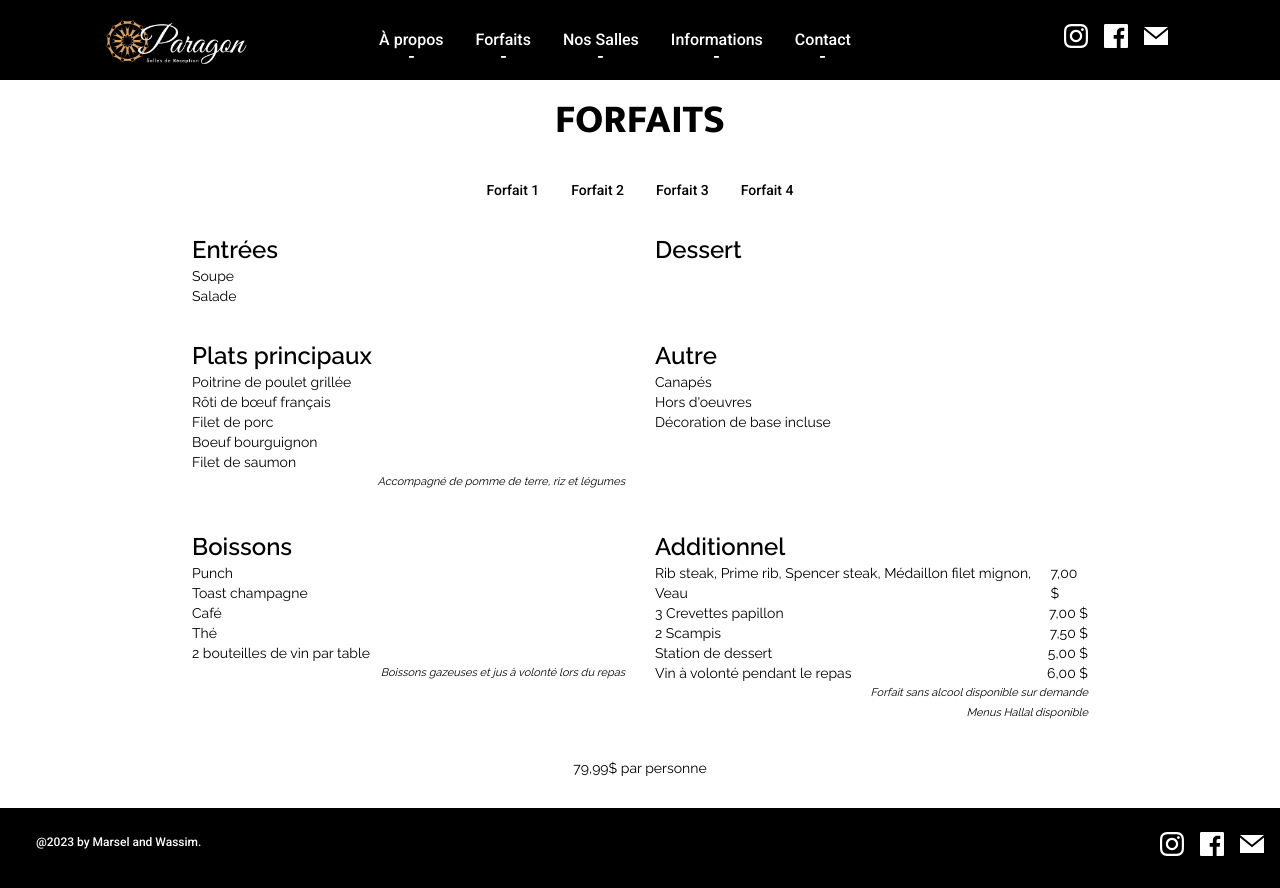
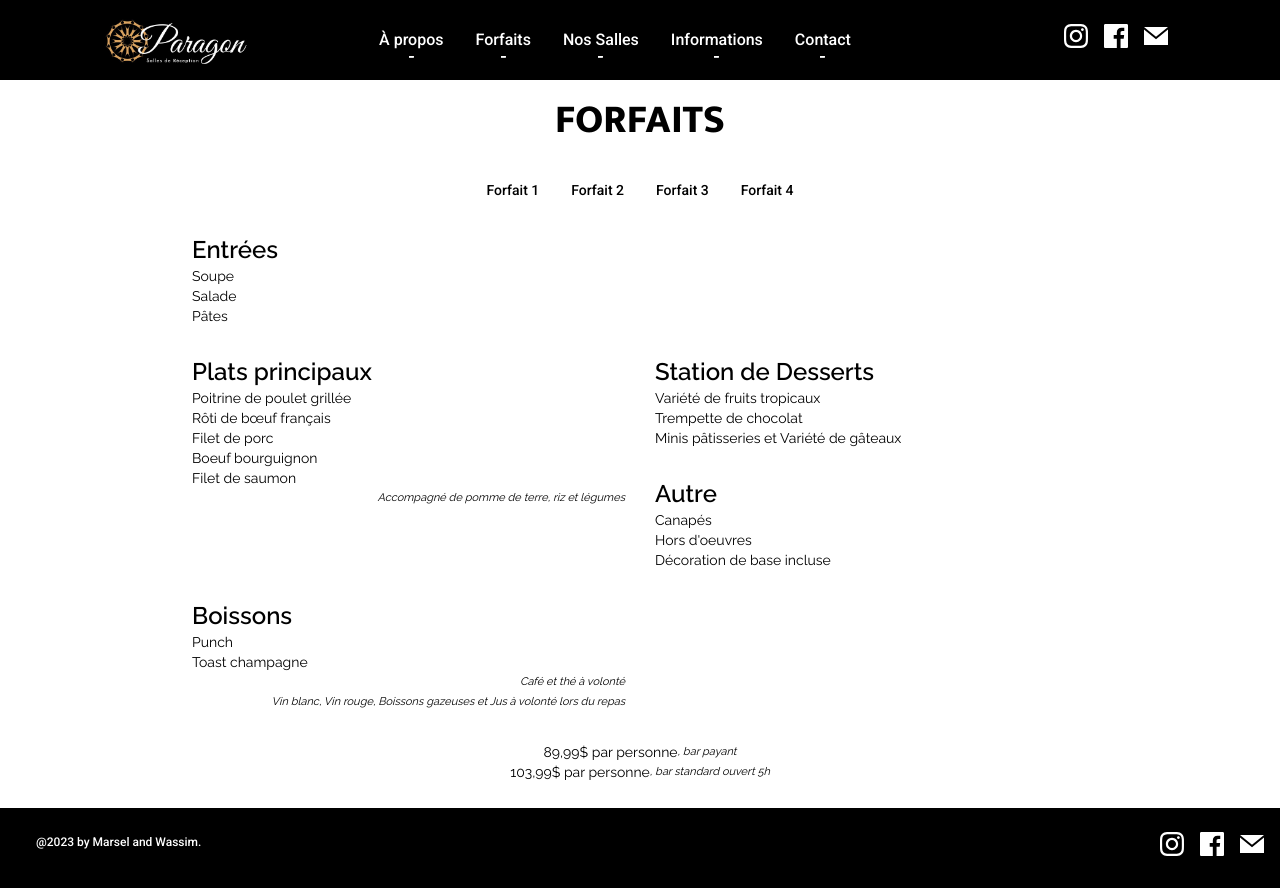
Before and after one commit to Mbaka11/Paragaon, an Angular app in the folder client/: page /#/forfaits in a window 1280 px wide. Built offline with nearby package versions, Linux system fonts and the light colour scheme.

Commit message:
forfait deux

```diff
--- a/client/src/app/app.module.ts
+++ b/client/src/app/app.module.ts
@@ -16,6 +16,7 @@ import { ForfaitOneComponent } from './components/forfait-one/forfait-one.compon
 import { HeadbarComponent } from './components/headbar/headbar.component';
 import { ForfaitPageComponent } from './pages/forfait-page/forfait-page.component';
 import { NosSallesPageComponent } from './pages/nos-salles-page/nos-salles-page.component';
+import { ForfaitTwoComponent } from './components/forfait-two/forfait-two.component';
 
 /**
  * Main module that is used in main.ts.
@@ -36,6 +37,7 @@ import { NosSallesPageComponent } from './pages/nos-salles-page/nos-salles-page.
         NosSallesPageComponent,
         ForfaitPageComponent,
         ForfaitOneComponent,
+        ForfaitTwoComponent,
     ],
     imports: [AppMaterialModule, AppRoutingModule, BrowserAnimationsModule, BrowserModule, FormsModule, HttpClientModule],
     providers: [],
--- /dev/null
+++ b/client/src/app/components/forfait-two/forfait-two.component.html
@@ -0,0 +1,46 @@
+<div id="grid-container">
+    <div id="entry">
+        <h1>Entrées</h1>
+        <p>Soupe</p>
+        <p>Salade</p>
+        <p>Pâtes</p>
+    </div>
+    <div id="main-course">
+        <h1>Plats principaux</h1>
+        <p>Poitrine de poulet grillée</p>
+        <p>Rôti de bœuf français</p>
+        <p>Filet de porc</p>
+        <p>Boeuf bourguignon</p>
+        <p>Filet de saumon</p>
+        <p class="note-text">Accompagné de pomme de terre, riz et légumes</p>
+    </div>
+    <div id="dessert">
+        <h1>Station de Desserts</h1>
+        <p>Variété de fruits tropicaux</p>
+        <p>Trempette de chocolat</p>
+        <p>Minis pâtisseries et Variété de gâteaux</p>
+    </div>
+    <div id="drinks">
+        <h1>Boissons</h1>
+        <p>Punch</p>
+        <p>Toast champagne</p>
+        <p class="note-text">Café et thé à volonté</p>
+        <p class="note-text">Vin blanc, Vin rouge, Boissons gazeuses et Jus à volonté lors du repas</p>
+    </div>
+    <div id="other">
+        <h1>Autre</h1>
+        <p>Canapés</p>
+        <p>Hors d'oeuvres</p>
+        <p>Décoration de base incluse</p>
+    </div>
+    <div id="price">
+        <div class="flex-row">
+            <p>89,99$ par personne</p>
+            <p class="note-text">, bar payant</p>
+        </div>
+        <div class="flex-row">
+            <p>103,99$ par personne</p>
+            <p class="note-text">, bar standard ouvert 5h</p>
+        </div>
+    </div>
+</div>
--- /dev/null
+++ b/client/src/app/components/forfait-two/forfait-two.component.scss
@@ -0,0 +1,72 @@
+#grid-container {
+    box-sizing: border-box;
+    width: 100%;
+    height: 75vh;
+    display: grid;
+    padding: 2% 15%;
+    grid-template-areas:
+        'entry entry'
+        'main-course dessert'
+        'main-course other'
+        'drinks -'
+        'price price';
+    grid-template-columns: repeat(2, minmax(0, 1fr));
+    grid-gap: 30px;
+}
+
+#entry {
+    grid-area: entry;
+}
+
+#main-course {
+    grid-area: main-course;
+}
+
+#drinks {
+    grid-area: drinks;
+}
+
+#dessert {
+    grid-area: dessert;
+}
+
+#other {
+    grid-area: other;
+}
+
+#additional {
+    grid-area: additional;
+}
+
+#price {
+    grid-area: price;
+    // text-align: center;
+    display: flex;
+    flex-direction: column;
+    align-items: center;
+}
+
+.additional-item-container {
+    display: flex;
+    justify-content: space-between;
+}
+
+.note-text {
+    font-size: 11px;
+    text-align: end;
+    font-style: italic;
+}
+
+.flex-row {
+    display: flex;
+}
+
+h1,
+p {
+    margin-bottom: 0px;
+    font-family: 'Raleway', sans-serif;
+}
+
+h1 {
+    font-weight: 550;
+}
--- /dev/null
+++ b/client/src/app/components/forfait-two/forfait-two.component.ts
@@ -0,0 +1,15 @@
+import { Component, OnInit } from '@angular/core';
+
+@Component({
+  selector: 'app-forfait-two',
+  templateUrl: './forfait-two.component.html',
+  styleUrls: ['./forfait-two.component.scss']
+})
+export class ForfaitTwoComponent implements OnInit {
+
+  constructor() { }
+
+  ngOnInit(): void {
+  }
+
+}
--- a/client/src/app/pages/forfait-page/forfait-page.component.html
+++ b/client/src/app/pages/forfait-page/forfait-page.component.html
@@ -10,7 +10,7 @@
         </div>
         <div id="forfaits-list">
             <app-forfait-one *ngIf="isForfait1"></app-forfait-one>
-            <p *ngIf="isForfait2">Forfait 2</p>
+            <app-forfait-two *ngIf="isForfait2"></app-forfait-two>
             <p *ngIf="isForfait3">Forfait 3</p>
             <p *ngIf="isForfait4">Forfait 4</p>
         </div>
--- a/client/src/app/pages/forfait-page/forfait-page.component.ts
+++ b/client/src/app/pages/forfait-page/forfait-page.component.ts
@@ -6,8 +6,8 @@ import { Component } from '@angular/core';
     styleUrls: ['./forfait-page.component.scss'],
 })
 export class ForfaitPageComponent {
-    isForfait1 = true;
-    isForfait2 = false;
+    isForfait1 = false;
+    isForfait2 = true;
     isForfait3 = false;
     isForfait4 = false;
 
```
Also changed, not shown: 1 other file (tests, documents, lock files or other folders).
